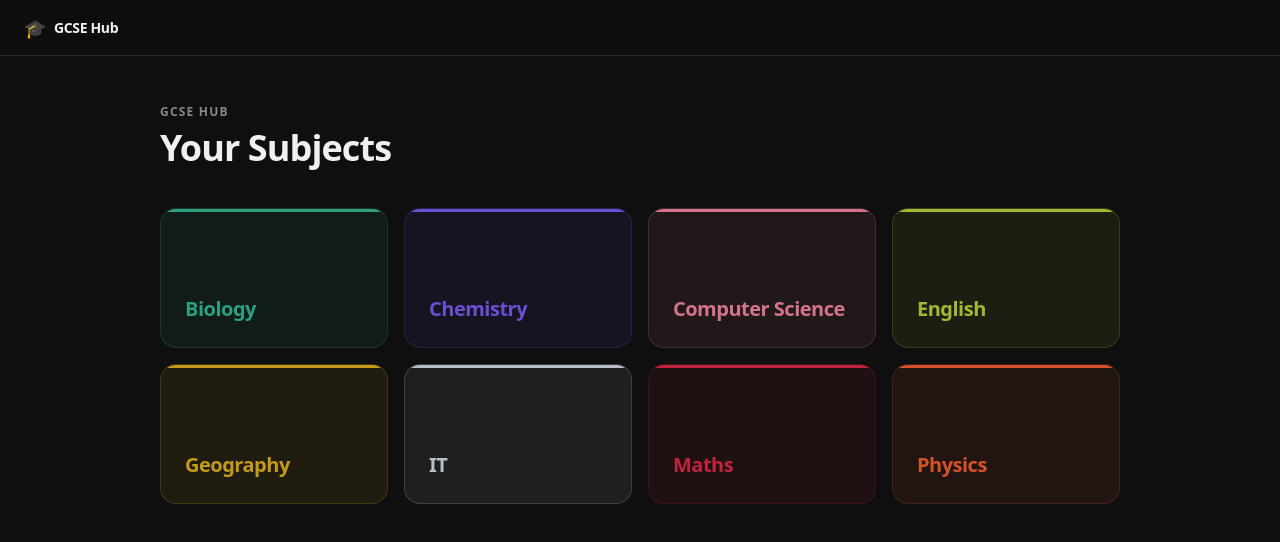
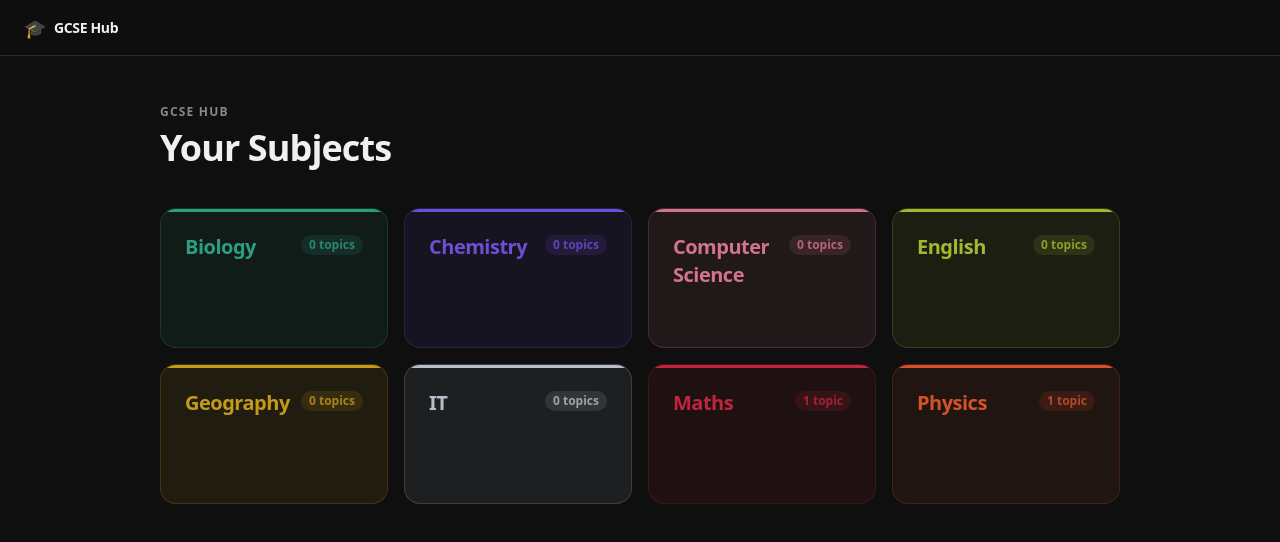
Before and after one commit to jeff43219/ProperWebsiteForHubThing, a React (Vite) app: page / in a window 1280 px wide. Shown: the top 542 px of the page. Built offline with nearby package versions, Linux system fonts and the light colour scheme.

Commit message:
Edited subcard + home
Subject name is now at the top left, topic count pill in the top right. The count on the subject home page is also bumped up to text-base with font-semibold.

```diff
--- a/src/components/SubjectCard.jsx
+++ b/src/components/SubjectCard.jsx
@@ -1,26 +1,42 @@
 import { Link } from 'react-router-dom'
+import subjects from '../data/subjects'
 
 export default function SubjectCard({ name, slug, colour }) {
+  const subject = subjects.find(s => s.slug === slug)
+  const count = subject?.topics?.length ?? 0
+
   return (
     <Link
       to={`/${slug}`}
-      className="group relative flex items-end p-6 rounded-2xl overflow-hidden transition-transform duration-200 ease-out hover:-translate-y-1"
-      style={{ background: `${colour}18`, border: `1px solid ${colour}35`, minHeight: '140px' }}
+      className="group relative flex flex-col p-6 rounded-2xl overflow-hidden transition-all duration-200 ease-out hover:-translate-y-1"
+      style={{
+        background: `${colour}18`,
+        border: `1px solid ${colour}35`,
+        minHeight: '140px',
+        boxShadow: '0 0 0 0 transparent',
+      }}
+      onMouseEnter={e => e.currentTarget.style.boxShadow = `0 0 18px 2px ${colour}35`}
+      onMouseLeave={e => e.currentTarget.style.boxShadow = '0 0 0 0 transparent'}
     >
       <div
         className="absolute inset-0 opacity-0 group-hover:opacity-100 transition-opacity duration-200"
-        style={{ background: `radial-gradient(circle at 30% 50%, ${colour}22 0%, transparent 70%)` }}
+        style={{ background: `radial-gradient(circle at 30% 50%, ${colour}30 0%, transparent 70%)` }}
       />
       <div
         className="absolute top-0 left-0 right-0 h-[3px] rounded-t-2xl"
         style={{ background: colour }}
       />
-      <span
-        className="relative text-xl font-bold tracking-tight"
-        style={{ color: colour }}
-      >
-        {name}
-      </span>
+      <div className="relative flex items-start justify-between gap-2">
+        <span className="text-xl font-bold tracking-tight" style={{ color: colour }}>
+          {name}
+        </span>
+        <span
+          className="text-xs font-semibold tabular-nums px-2 py-0.5 rounded-full shrink-0 mt-0.5"
+          style={{ background: `${colour}22`, color: `${colour}cc` }}
+        >
+          {count} {count === 1 ? 'topic' : 'topics'}
+        </span>
+      </div>
     </Link>
   )
 }
--- a/src/pages/SubjectHome.jsx
+++ b/src/pages/SubjectHome.jsx
@@ -17,7 +17,7 @@ export default function SubjectHome() {
         </p>
         <h1 className="text-4xl font-extrabold tracking-tight text-[#f0f0f0]">{subject.name}</h1>
         {subject.topics.length > 0 && (
-          <p className="text-sm text-[#888] mt-2">{subject.topics.length} {subject.topics.length === 1 ? 'topic' : 'topics'}</p>
+          <p className="text-base font-semibold text-[#888] mt-2">{subject.topics.length} {subject.topics.length === 1 ? 'topic' : 'topics'}</p>
         )}
       </div>
 
```
